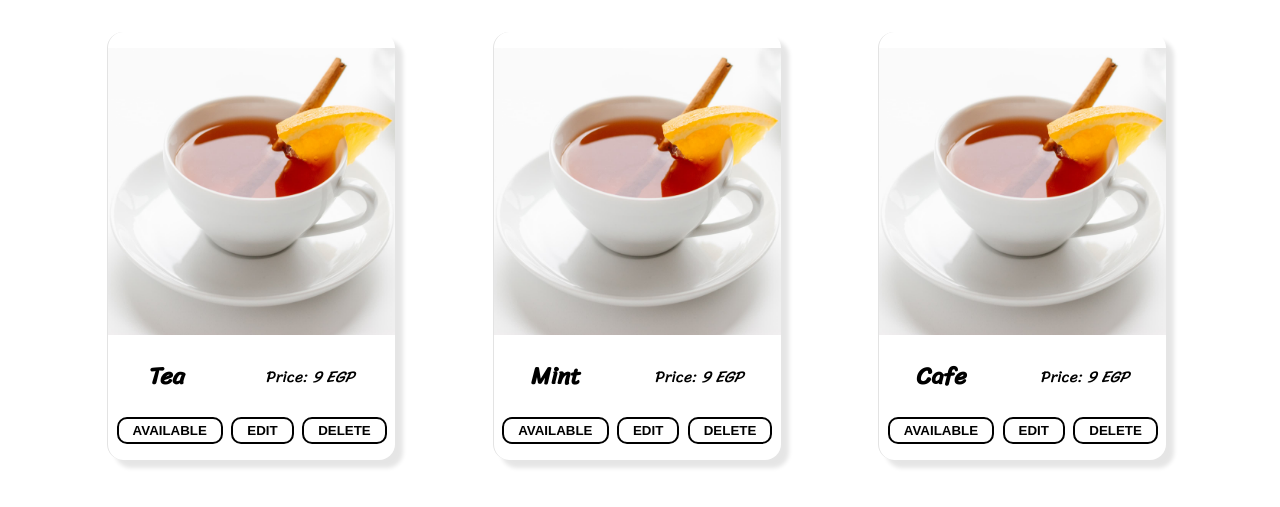
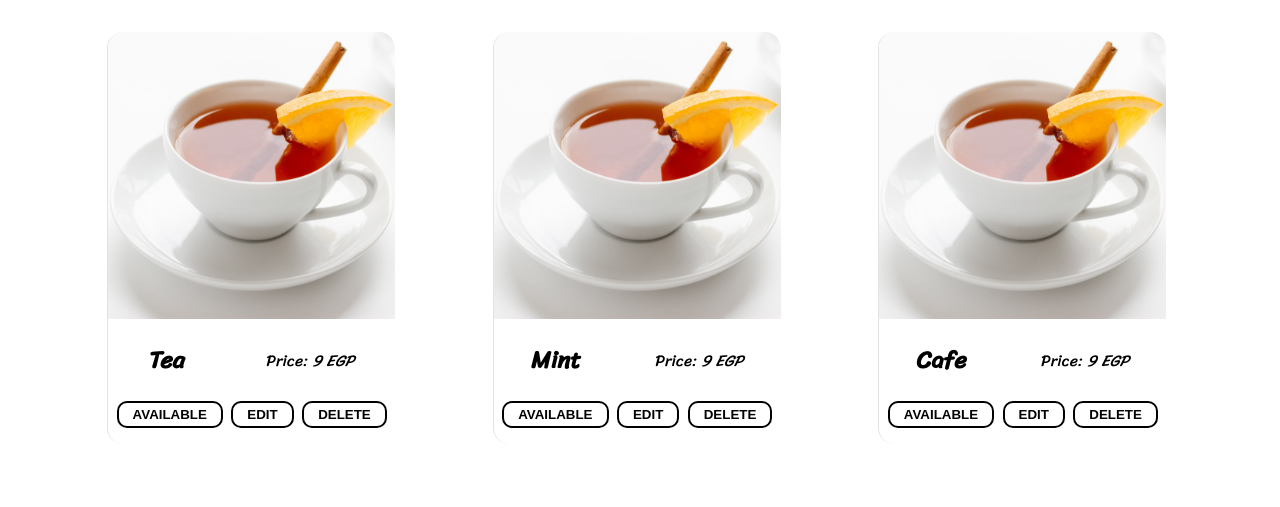
Before and after one commit to asaid-0/cafe-php, a PHP site: page /admin/view-products.php in a window 1280 px wide. Shown: the part 197-704 px from the top of the page. Run offline with PHP 8.4, Linux system fonts and the light colour scheme.

Commit message:
ui-enhancement

```diff
--- a/assets/css/admin-all-products.css
+++ b/assets/css/admin-all-products.css
@@ -15,20 +15,21 @@
     justify-content: space-evenly;
 }
 .item{
-    padding: 1rem 0 1rem 0;
+    padding: 0rem 0 1rem 0;
     display: flex;
     flex-direction: column;
     border-radius: 1rem;
-    box-shadow: 0.5rem 0.5rem 0.25rem rgba(0, 0, 0, .1);
     border-left: 1px solid #e3e3e3;
 }
 .item:hover{
+    box-shadow: 0.5rem 0.5rem 0.25rem rgba(0, 0, 0, .1);
     background: #fafafa;
-    border-color: #000;
-    border: 0.2rem solid black;
+    transform: translateY(-5px);
+    transition: all 0.2s ease-in-out;
 }
 .item img{
-    overflow: hidden;
+    border-top-left-radius: 1rem;
+    border-top-right-radius: 1rem;
 }
 .item-details {
     justify-content: space-around;
```
